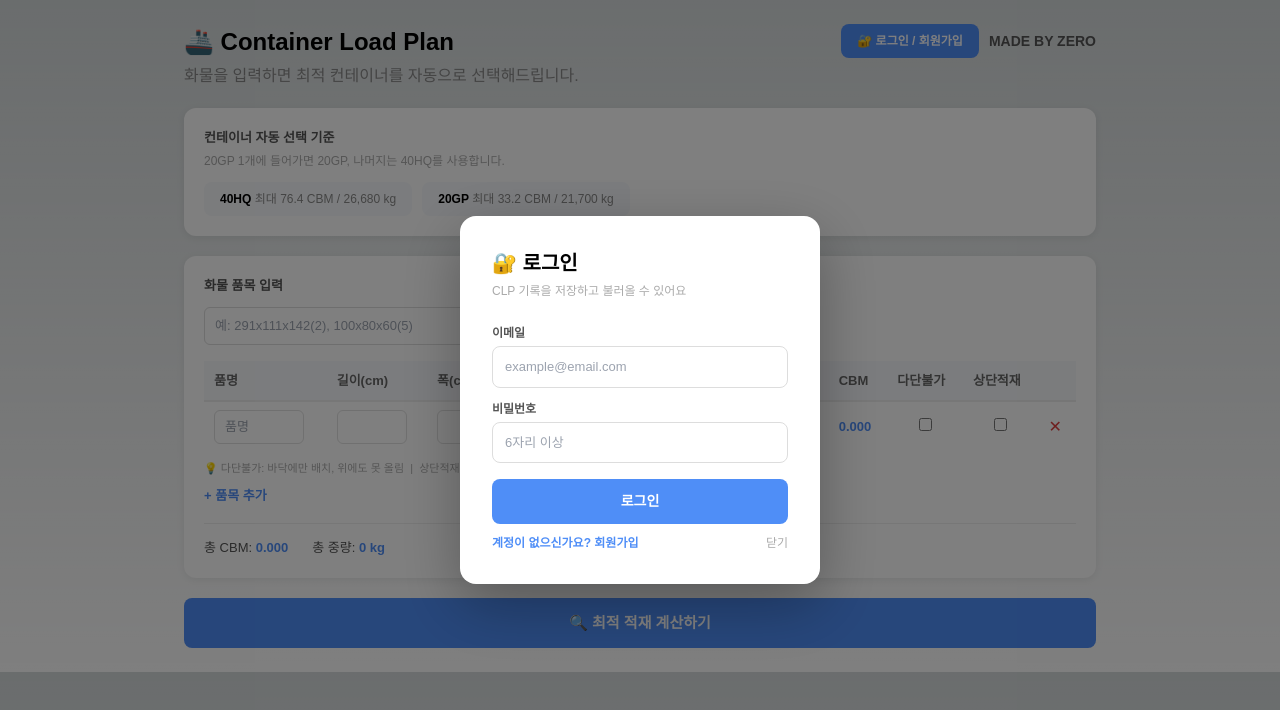
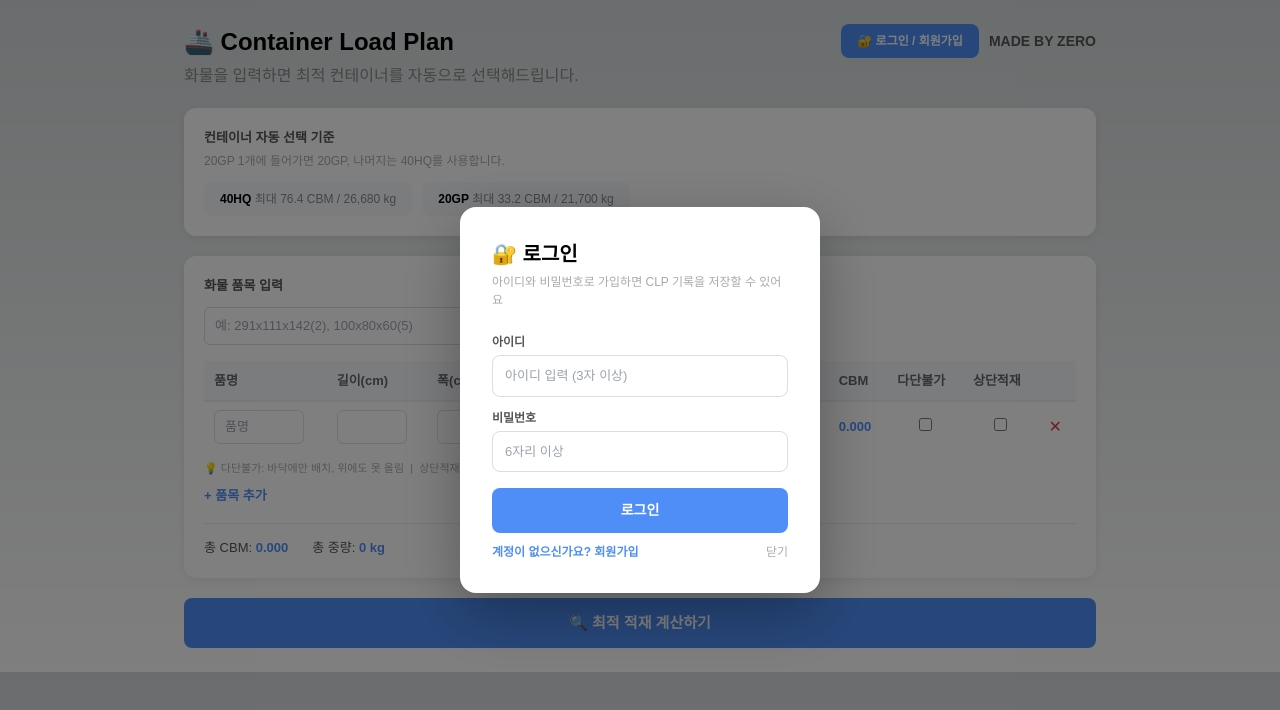
Before and after one commit to malgm-kim/clp-site, a Next.js app: page / in a window 1280 px wide. Both pictures are taken after a click on the button "🔐 로그인 / 회원가입". Shown: the top 710 px of the page. Built offline with nearby package versions, Linux system fonts and the light colour scheme.

Commit message:
Update page.tsx
인증없이 로그인

```diff
--- a/app/page.tsx
+++ b/app/page.tsx
@@ -443,7 +443,7 @@ function AuthModal({
           {authMode === 'login' ? '🔐 로그인' : '📝 회원가입'}
         </h2>
         <p style={{ fontSize: 12, color: '#aaa', marginBottom: 24 }}>
-          CLP 기록을 저장하고 불러올 수 있어요
+          아이디와 비밀번호로 가입하면 CLP 기록을 저장할 수 있어요
         </p>
         <div style={{ marginBottom: 12 }}>
           <label
@@ -455,15 +455,15 @@ function AuthModal({
               marginBottom: 4,
             }}
           >
-            이메일
+            아이디
           </label>
           <input
             id="auth-email"
             name="auth-email"
-            type="email"
+            type="text"
             value={email}
             onChange={(e) => setEmail(e.target.value)}
-            placeholder="example@email.com"
+            placeholder="아이디 입력 (3자 이상)"
             style={{
               width: '100%',
               padding: '10px 12px',
@@ -773,24 +773,40 @@ export default function Home() {
     return () => subscription.unsubscribe();
   }, []);
 
+  // 아이디를 내부적으로 이메일 형식으로 변환
+  const toEmail = (id: string) => `${id.trim()}@clp.app`;
+
   const handleLogin = async () => {
     setAuthLoading(true);
     setAuthError('');
     const { error } = await supabase.auth.signInWithPassword({
-      email,
+      email: toEmail(email),
+      password,
+    });
+    if (error) setAuthError('아이디 또는 비밀번호가 틀렸어요.');
+    else setShowAuth(false);
+    setAuthLoading(false);
+  };
+
+  const handleSignup = async () => {
+    if (email.trim().length < 3) {
+      setAuthError('아이디는 3자 이상이어야 해요.');
+      setAuthLoading(false);
+      return;
+    }
+    if (password.length < 6) {
+      setAuthError('비밀번호는 6자 이상이어야 해요.');
+      setAuthLoading(false);
+      return;
+    }
+    setAuthLoading(true);
+    setAuthError('');
+    const { error } = await supabase.auth.signUp({
+      email: toEmail(email),
       password,
     });
     if (error) setAuthError(error.message);
-    else setShowAuth(false);
-    setAuthLoading(false);
-  };
-
-  const handleSignup = async () => {
-    setAuthLoading(true);
-    setAuthError('');
-    const { error } = await supabase.auth.signUp({ email, password });
-    if (error) setAuthError(error.message);
-    else setAuthError('이메일을 확인해주세요! 인증 후 로그인 가능합니다.');
+    else setShowAuth(false); // 이메일 인증 끄면 바로 로그인
     setAuthLoading(false);
   };
 
@@ -1064,7 +1080,7 @@ export default function Home() {
             {user ? (
               <>
                 <span style={{ fontSize: 12, color: '#888' }}>
-                  {user.email}
+                  {user.email?.replace('@clp.app', '')}
                 </span>
                 <button
                   onClick={loadRecords}
@@ -1913,7 +1929,9 @@ export default function Home() {
         <div style={{ display: 'flex', gap: 10, alignItems: 'center' }}>
           {user ? (
             <>
-              <span style={{ fontSize: 12, color: '#888' }}>{user.email}</span>
+              <span style={{ fontSize: 12, color: '#888' }}>
+                {user.email?.replace('@clp.app', '')}
+              </span>
               <button
                 onClick={loadRecords}
                 style={{
```
